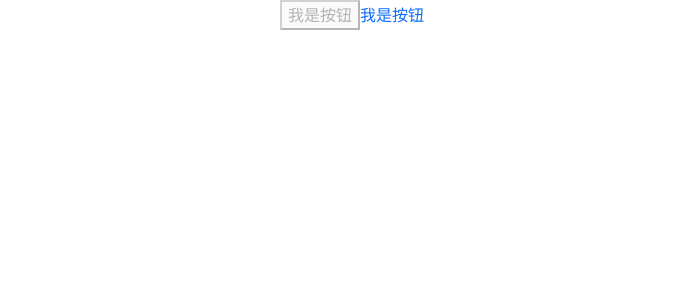
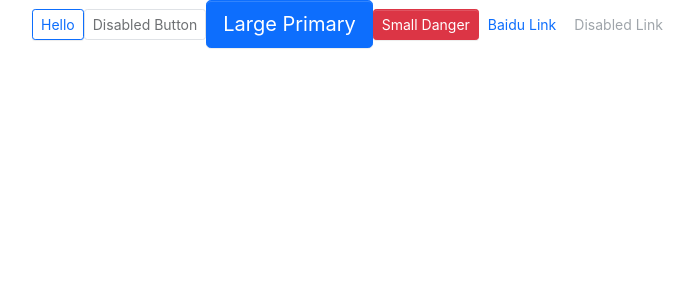
Before and after one commit to cgsp/antdByReactHooksAndTs, a React app: page / in a window 1280 px wide. Shown: the top 300 px of the page, without its empty margins (288-980 px from the left). Built offline with nearby package versions, Linux system fonts and the light colour scheme.

Commit message:
feat(src): :rocket: button组件编写完毕

```diff
--- a/src/App.tsx
+++ b/src/App.tsx
@@ -9,16 +9,39 @@
 function App() {
   return (
     <div className="app">
-      <Button disabled btnType={ButtonType.Danger} size={ButtonSize.Small}>
-        我是按钮
+      <Button
+        autoFocus
+        className="customer"
+        onClick={(e) => console.log('哈哈1', e)}
+        btnType={ButtonType.Default}
+        size={ButtonSize.Small}
+      >
+        Hello
+      </Button>
+      <Button disabled btnType={ButtonType.Default} size={ButtonSize.Small}>
+        Disabled Button
+      </Button>
+      <Button btnType={ButtonType.Primary} size={ButtonSize.Large}>
+        Large Primary
+      </Button>
+      <Button btnType={ButtonType.Danger} size={ButtonSize.Small}>
+        Small Danger
       </Button>
       <Button
         btnType={ButtonType.Link}
-        size={ButtonSize.Large}
+        size={ButtonSize.Small}
+        href="http://www.baidu.com"
+        target="_blank"
+      >
+        Baidu Link
+      </Button>
+      <Button
+        btnType={ButtonType.Link}
+        size={ButtonSize.Small}
         href="http://www.baidu.com"
         disabled
       >
-        我是按钮
+        Disabled Link
       </Button>
     </div>
   )
--- /dev/null
+++ b/src/components/Button/_style.scss
@@ -0,0 +1,72 @@
+.btn {
+  position: relative;
+  display: inline-block;
+  font-weight: $btn-font-weight;
+  line-height: $btn-line-height;
+  color: $body-color;
+  white-space: nowrap;
+  text-align: center;
+  vertical-align: middle;
+  background-image: none;
+  border: $btn-border-width solid transparent;
+  @include button-size($btn-padding-y, $btn-padding-x, $btn-font-size, $btn-border-radius);
+  box-shadow: $btn-box-shadow;
+  cursor: pointer;
+  transition: $btn-transition;
+
+  &.disabled,
+  &[disabled] {
+    cursor: not-allowed;
+    opacity: $btn-disabled-opacity;
+    box-shadow: none;
+
+    // 所有的子元素
+    >* {
+      pointer-events: none;
+    }
+  }
+}
+
+.btn-lg {
+  @include button-size($btn-padding-y-lg, $btn-padding-x-lg, $btn-font-size-lg, $btn-border-radius-lg);
+}
+
+.btn-sm {
+  @include button-size($btn-padding-y-sm, $btn-padding-x-sm, $btn-font-size-sm, $btn-border-radius-sm);
+}
+
+.btn-primary {
+  @include button-style($primary, $primary, $white);
+}
+
+.btn-danger {
+  @include button-style($danger, $danger, $white);
+}
+
+.btn-default {
+  @include button-style($white, $gray-400, $body-color, $white, $primary, $primary);
+}
+
+.btn-link {
+  font-weight: $font-weight-normal;
+  color: $btn-link-color;
+  text-decoration: $link-decoration;
+  box-shadow: none;
+
+  &:hover {
+    color: $btn-link-hover-color;
+    text-decoration: $link-hover-decoration;
+  }
+
+  &:focus,
+  &.focus {
+    box-shadow: none;
+    text-decoration: $link-hover-decoration;
+  }
+
+  &:disabled,
+  &.disabled {
+    pointer-events: none;
+    color: $btn-link-disabled-color;
+  }
+}
--- a/src/components/Button/index.tsx
+++ b/src/components/Button/index.tsx
@@ -22,11 +22,30 @@
   children?: React.ReactNode
 }
 
-const Button: React.FC<BaseButtonProps> = (props) => {
-  const { href, size, btnType, disabled, children } = props
+// 联合类型
+type NativeButtonProps = BaseButtonProps &
+  React.ButtonHTMLAttributes<HTMLElement>
+
+// 联合类型
+type AnchorButtonProps = BaseButtonProps &
+  React.AnchorHTMLAttributes<HTMLElement>
+
+// 最终的button props
+export type ButtonProps = Partial<NativeButtonProps & AnchorButtonProps>
+
+const Button: React.FC<ButtonProps> = (props) => {
+  const {
+    href,
+    size,
+    btnType,
+    disabled,
+    children,
+    className,
+    ...restProps
+  } = props
 
   // btn btn-lg btn-primary
-  const classes = classnames('btn', {
+  const classes = classnames('btn', className, {
     [`btn-${btnType}`]: btnType,
     [`btn-${size}`]: size,
     disabled: btnType === ButtonType.Link && disabled,
@@ -34,20 +53,14 @@
 
   if (btnType === ButtonType.Link && href) {
     return (
-      <a href={href} className={classes}>
+      <a href={href} className={classes} {...restProps}>
         {children}
       </a>
     )
   }
 
   return (
-    <button
-      onClick={() => {
-        console.log('哈哈')
-      }}
-      disabled={disabled}
-      className={classes}
-    >
+    <button disabled={disabled} className={classes} {...restProps}>
       {children}
     </button>
   )
--- /dev/null
+++ b/src/styles/_mixin.scss
@@ -0,0 +1,38 @@
+@mixin button-size($padding-y, $padding-x, $font-size, $border-radius) {
+  padding: $padding-y $padding-x;
+  font-size: $font-size;
+  border-radius: $border-radius;
+}
+
+@mixin button-style($background,
+  $border,
+  $color,
+  $hover-background:lighten($background, 7.5%),
+  $hover-border:lighten($border, 10%),
+  $hover-color:$color) {
+  color: $color;
+  background: $background;
+  border-color: $border;
+
+  &:hover {
+    color: $hover-color;
+    background: $hover-background;
+    border-color: $hover-border;
+  }
+
+  &:focus,
+  &.foucs {
+    color: $hover-color;
+    background: $hover-background;
+    border-color: $hover-border;
+    outline: none;
+  }
+
+  &:disabled,
+  &.disabled {
+    color: $color;
+    background: $background;
+    border-color: $border;
+  }
+
+}
--- a/src/styles/index.scss
+++ b/src/styles/index.scss
@@ -4,3 +4,7 @@
 @import './variables';
 // 重置
 @import './reboot';
+// mixin
+@import './mixin';
+// button组件样式
+@import '../components/Button/style'
```
Also changed, not shown: src/components/Button/readme.md (added).
